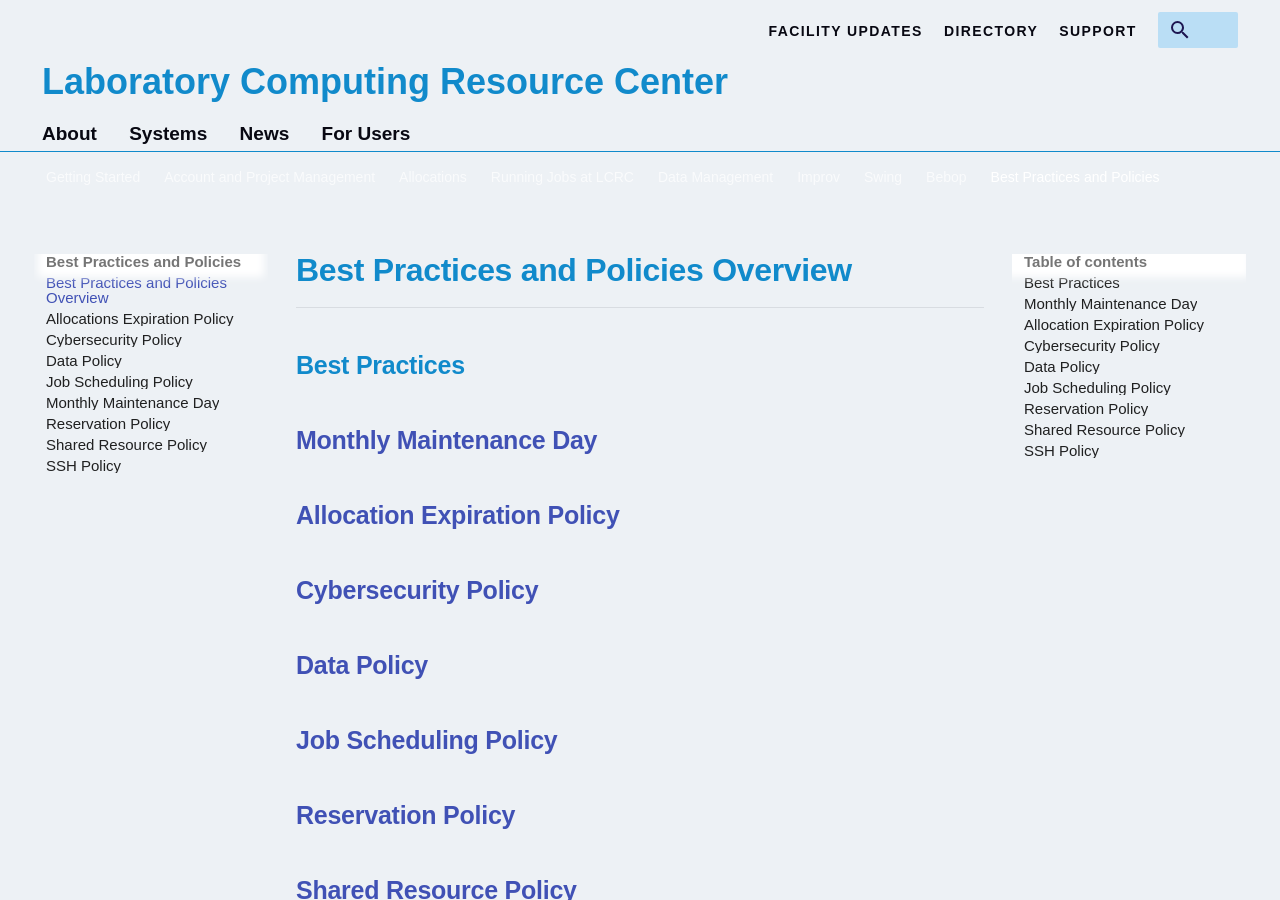
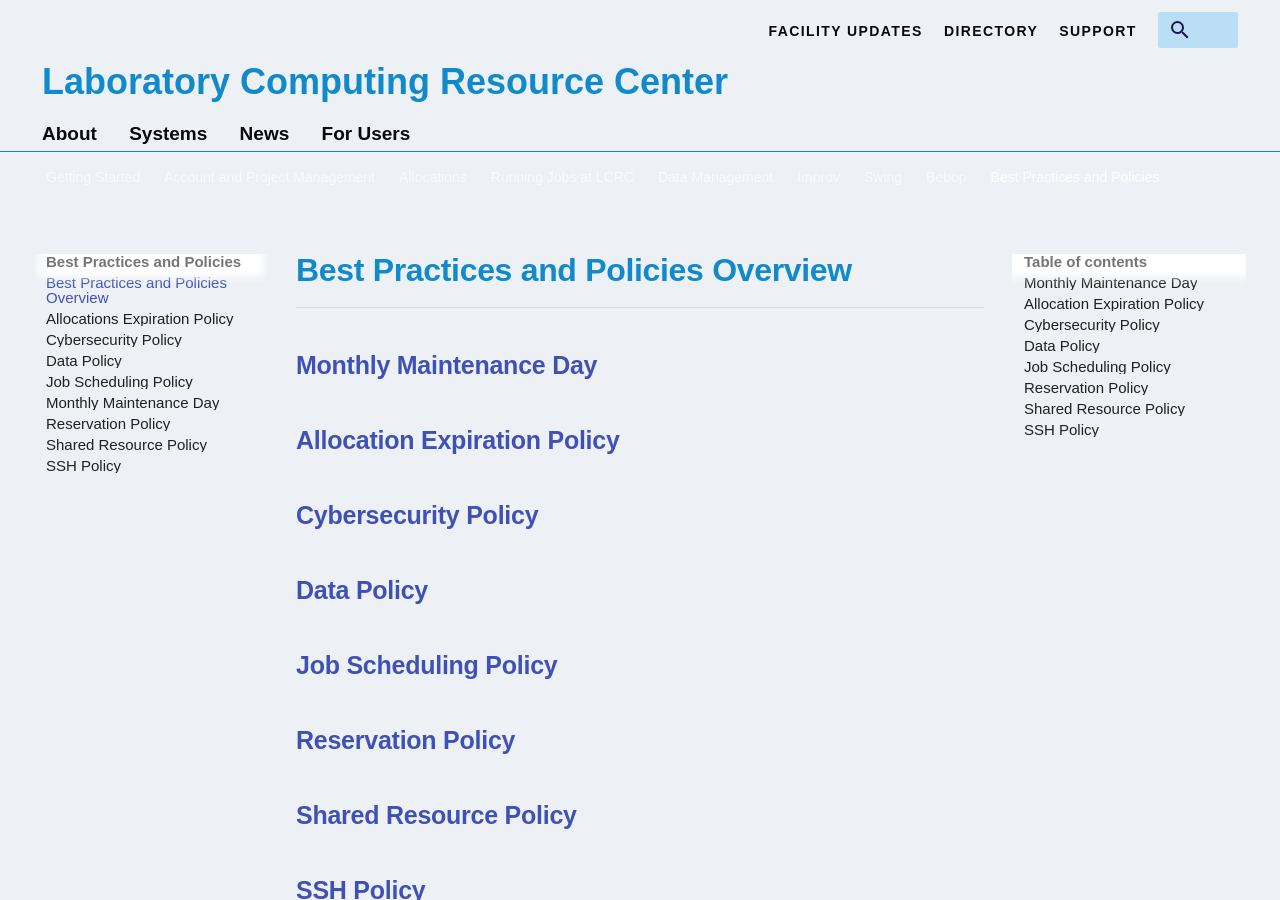
Before and after one commit to argonne-lcrc/user-guides, an MkDocs documentation site: the page built from docs/best-practices-and-policies/best-practices-and-policies-overview.md, in a window 1280 px wide and 900 px high. Built offline with MkDocs 1.6.1 and Material for MkDocs 9.7.7, drawn with Linux system fonts in a browser that asks for light colours; some web fonts are replaced; a script that is not in the unit is left out; comment, search, counter and statistics services are not loaded.

Commit message:
Remove unncessary header

```diff
--- a/docs/best-practices-and-policies/best-practices-and-policies-overview.md
+++ b/docs/best-practices-and-policies/best-practices-and-policies-overview.md
@@ -1,6 +1,4 @@
 # Best Practices and Policies Overview
-
-## Best Practices
 
 ## [Monthly Maintenance Day](../best-practices-and-policies/monthly-maintenance-day.md)
 
```
